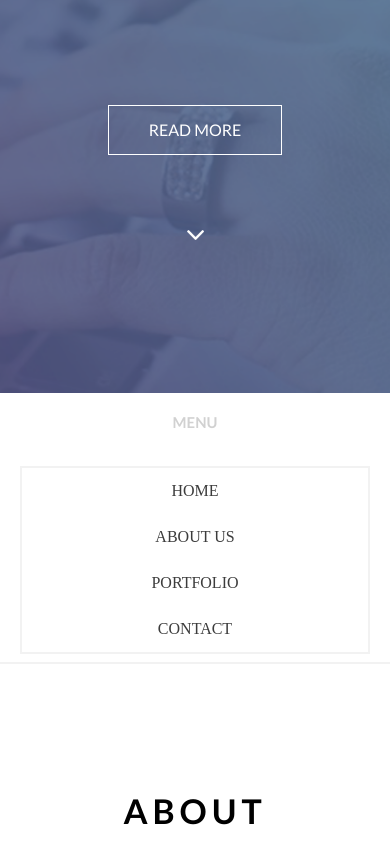
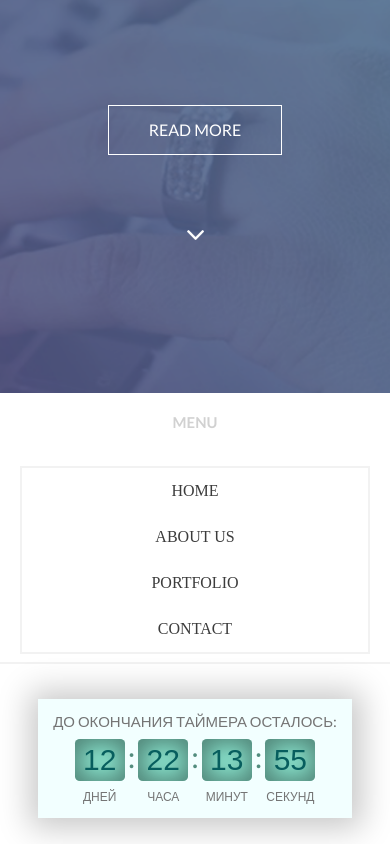
Before and after one commit to Fox-NT/binary, a plain HTML site: page index.html in a window 390 px wide. Both pictures are taken after a click on the link "MENU". Shown: the part 611-1455 px from the top of the page. Drawn offline with Linux system fonts and the light colour scheme; a web font is replaced by a local one.

Commit message:
mobile clock

```diff
--- a/css/style.css
+++ b/css/style.css
@@ -1216,7 +1216,36 @@ body {
     color: #d1d1d1;
     font-weight: 700;
 }
-.timer_block {
+.timer_block1 {
     display: none;
 }
+
+.timer_wrapper {
+    display: flex;
+    justify-content: center;
 }
+.timer {
+    padding: 15px;
+}
+
+.timer_title {
+    font-size: 15px;
+}
+
+.razdel {
+    font-size: 30px;
+    padding-top: 2px;
+    margin: 0 3px;
+}
+
+.days, .hourse, .minutes, .seconds {
+    font-size: 30px;
+    padding: 6px 0;
+    width: 50px;
+}
+
+.text_time {
+    font-size: 12px;
+}
+
+}
--- a/index.html
+++ b/index.html
@@ -64,7 +64,7 @@
 
     </header>
     <main class="main_content">
-        <section class="timer_block">
+        <section class="timer_block1">
             <div class="timer">
                 <div class="timer_title">До окончания таймера осталось:</div>
                 <div class="timer_wrapper">
@@ -72,24 +72,50 @@
                         <span class="days">12</span>
                         <span class="text_time">Дней</span>
                     </div>
-                    <span class="razdel">:</span>
+                    <span class="razdel1">:</span>
                     <div class="block">
                         <span class="hourse">22</span>
                         <span class="text_time">Часа</span>
                     </div>
-                    <span class="razdel">:</span>
+                    <span class="razdel1">:</span>
                     <div class="block">
                         <span class="minutes">13</span>
                         <span class="text_time">Минут</span>
                     </div>
-                    <span class="razdel">:</span>
+                    <span class="razdel1">:</span>
                     <div class="block">
                         <span class="seconds">55</span>
                         <span class="text_time">Секунд</span>
                     </div>
             </div>
-            </div>
+        </div>
     </section>
+    <section class="timer_block">
+        <div class="timer">
+            <div class="timer_title">До окончания таймера осталось:</div>
+            <div class="timer_wrapper">
+                <div class="block">
+                    <span class="days">12</span>
+                    <span class="text_time">Дней</span>
+                </div>
+                <span class="razdel">:</span>
+                <div class="block">
+                    <span class="hourse">22</span>
+                    <span class="text_time">Часа</span>
+                </div>
+                <span class="razdel">:</span>
+                <div class="block">
+                    <span class="minutes">13</span>
+                    <span class="text_time">Минут</span>
+                </div>
+                <span class="razdel">:</span>
+                <div class="block">
+                    <span class="seconds">55</span>
+                    <span class="text_time">Секунд</span>
+                </div>
+        </div>
+    </div>
+</section>
         <section class="about">
             <a name="about"></a>
             <div class="container">
```
